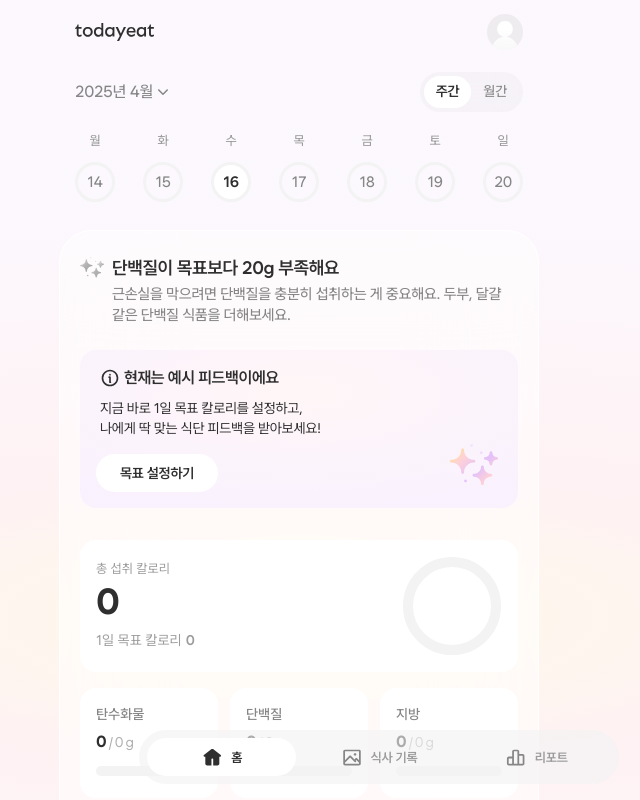
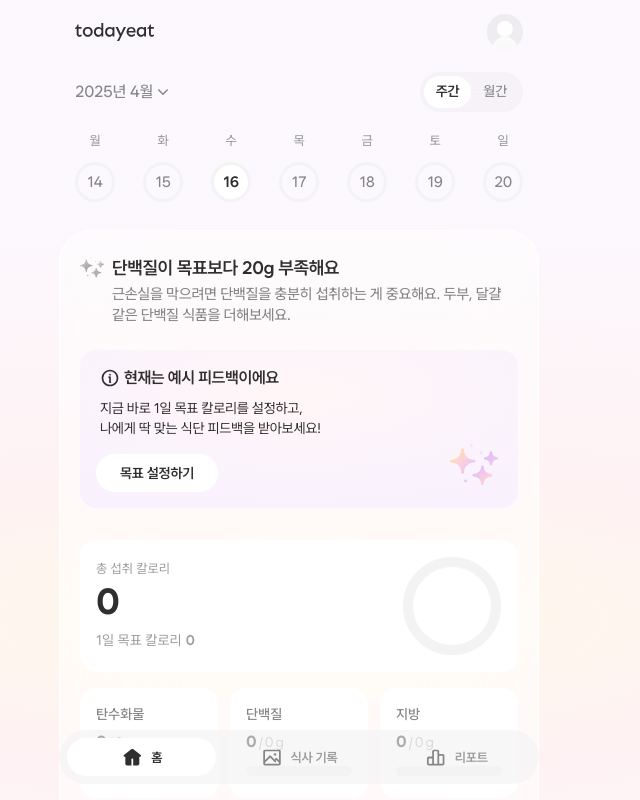
Before and after one commit to llddang/todayeat, a Next.js app: page / in a window 1280 px wide. Shown: the top 800 px of the page, without its empty margins (341-981 px from the left). Built offline with nearby package versions, Linux system fonts and the light colour scheme; no server answers; the database is empty.

Commit message:
fix:#143 네비게이션 메뉴 바 위치 변경

```diff
--- a/src/components/layouts/global-navigation-bar.tsx
+++ b/src/components/layouts/global-navigation-bar.tsx
@@ -22,7 +22,7 @@ const GlobalNavigationBar = () => {
     <nav
       className={cn(
         'fixed bottom-4 left-4 right-4 rounded-[6.25rem] bg-gray-200/[0.64] p-2',
-        'temp-layout left-1/2 right-0 w-full -translate-x-1/2'
+        'temp-layout !left-1/2 right-0 !m-0 w-full -translate-x-1/2'
       )}
     >
       <ul className="flex gap-2">
```
